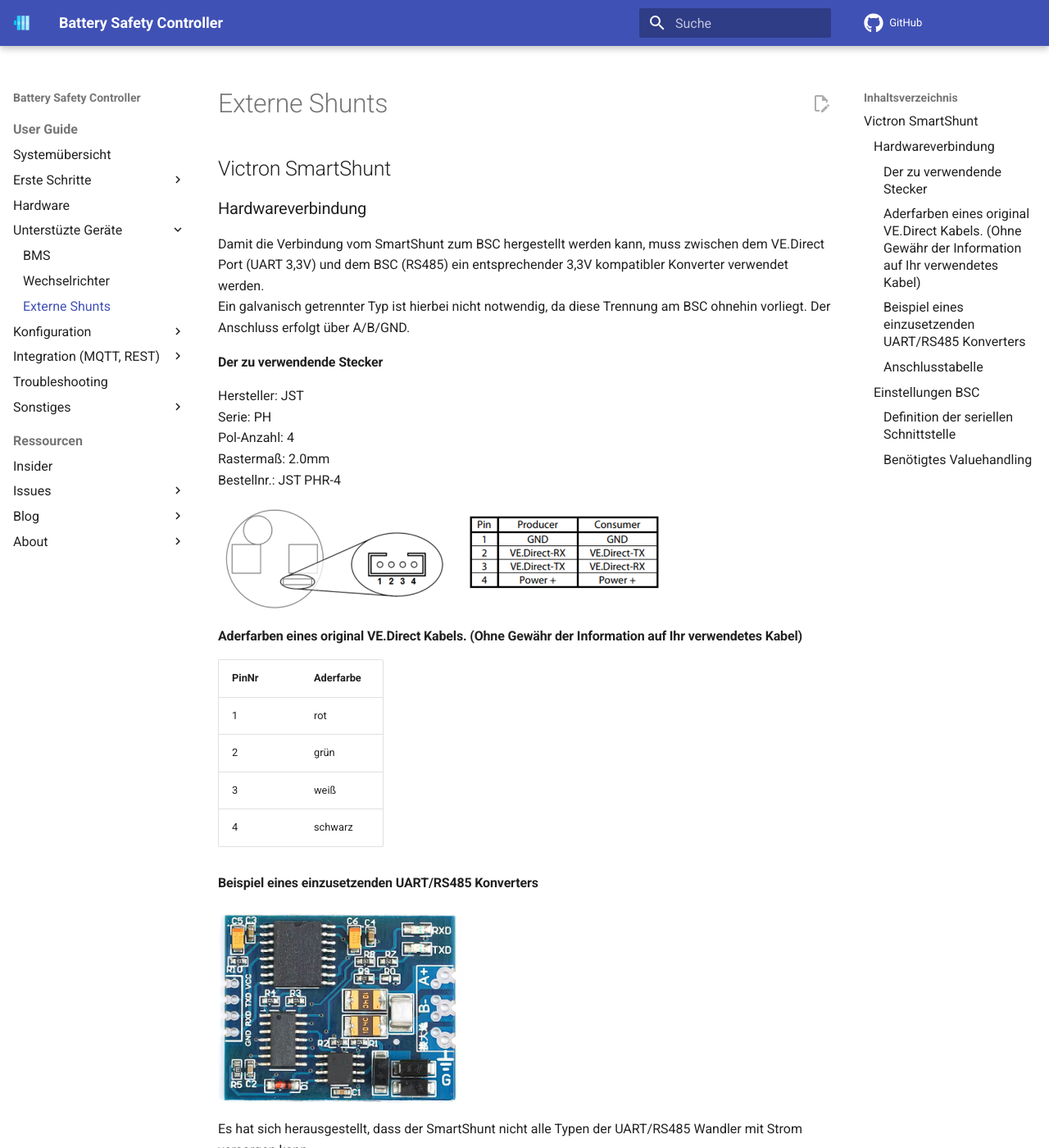
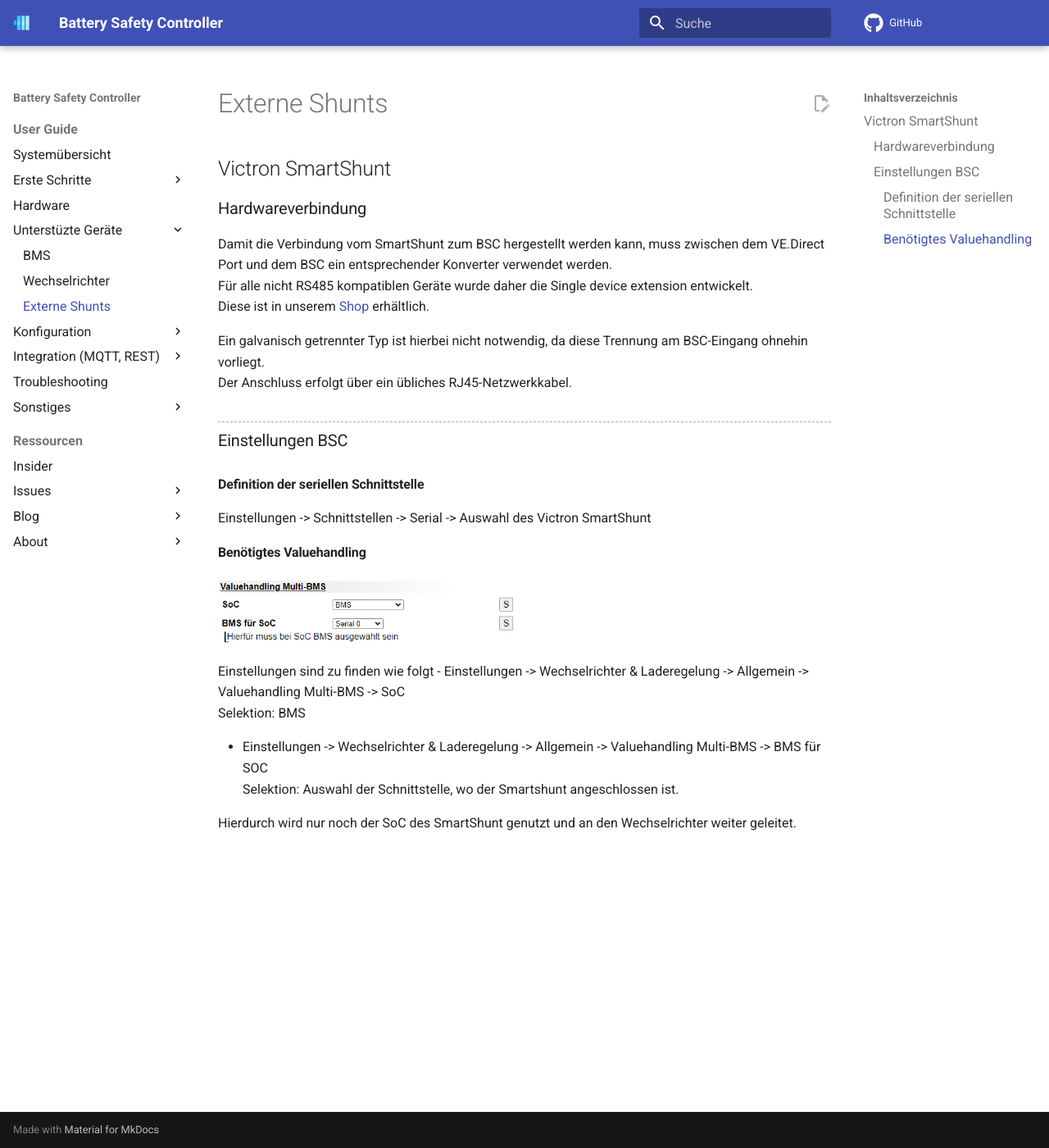
Before and after one commit to bsc-org/bsc, an MkDocs documentation site: the page built from docs/devices/externer_shunt.md, in a window 1280 px wide and 1400 px high. Shown: the whole window at 82% size. Built offline with MkDocs 1.6.1 and Material for MkDocs 9.7.7, drawn with Linux system fonts in a browser that asks for light colours; comment, search, counter and statistics services are not loaded; some of the changed text lies outside the part shown.

Commit message:
SDE integriert

```diff
--- a/docs/devices/externer_shunt.md
+++ b/docs/devices/externer_shunt.md
@@ -4,44 +4,12 @@
 
 ### Hardwareverbindung
 
-Damit die Verbindung vom SmartShunt zum BSC hergestellt werden kann, muss zwischen dem VE.Direct Port (UART 3,3V) und dem BSC (RS485) ein entsprechender 3,3V kompatibler Konverter verwendet werden.
-Ein galvanisch getrennter Typ ist hierbei nicht notwendig, da diese Trennung am BSC ohnehin vorliegt. Der Anschluss erfolgt über A/B/GND.
+Damit die Verbindung vom SmartShunt zum BSC hergestellt werden kann, muss zwischen dem VE.Direct Port und dem BSC ein entsprechender Konverter verwendet werden.
+Für alle nicht RS485 kompatiblen Geräte wurde daher die Single device extension entwickelt.
+Diese ist in unserem [Shop](https://bsc-shop.com/produkt/single-device-extension/) erhältlich.
 
-#### Der zu verwendende Stecker
-Hersteller: JST
-Serie: PH
-Pol-Anzahl: 4
-Rastermaß: 2.0mm
-Bestellnr.: JST PHR-4
-
-![](../img/devices/devices_shunt_smartshunt_vedirect_stecker.png){  width="550" }
-
-#### Aderfarben eines original VE.Direct Kabels. (Ohne Gewähr der Information auf Ihr verwendetes Kabel)
-
-|  PinNr | Aderfarbe  |
-| :------------ | :------------ |
-| 1  | rot  |
-| 2  |  grün |
-|  3 |  weiß |
-|  4 | schwarz  |
-
-#### Beispiel eines einzusetzenden UART/RS485 Konverters
-![](../img/devices/devices_shunt_smartshunt_rs485_converter.png){  width="300" }
-
-Es hat sich herausgestellt, dass der SmartShunt nicht alle Typen der UART/RS485 Wandler mit Strom versorgen kann.
-Der Konverter sollte nicht mehr wie 10mA (Puls max. 20mA/5ms) aufnehmen.
-Ansonsten muss eine externe Spannungsversorgung für den Konverter verwendet werden!
-
-#### Anschlusstabelle
-
-| SmartShunt | Adapter UART Seite | Adapter RS485 Seite | BSC (Serial 0) |
-| ------------ | ------------ | ------------ | ------------ |
-| Pin1(GND) | GND | GND | S0 GND |
-| Pin2(Rx) | TxD | A+ | S0 Rx/A |
-| Pin3(Tx) | RxD | B- | S0 Tx/B |
-| Pin4(3V3) | VCC |  |  |
-
-Verschiedene, vorzugsweise chinesische Konverter, haben eine falsche TxD/RxD-Bedruckung. Bei diesen müssen die beiden Signale dann invertiert angeschlossen werden.
+Ein galvanisch getrennter Typ ist hierbei nicht notwendig, da diese Trennung am BSC-Eingang ohnehin vorliegt.
+Der Anschluss erfolgt über ein übliches RJ45-Netzwerkkabel.
 
 ### Einstellungen BSC
 
```
